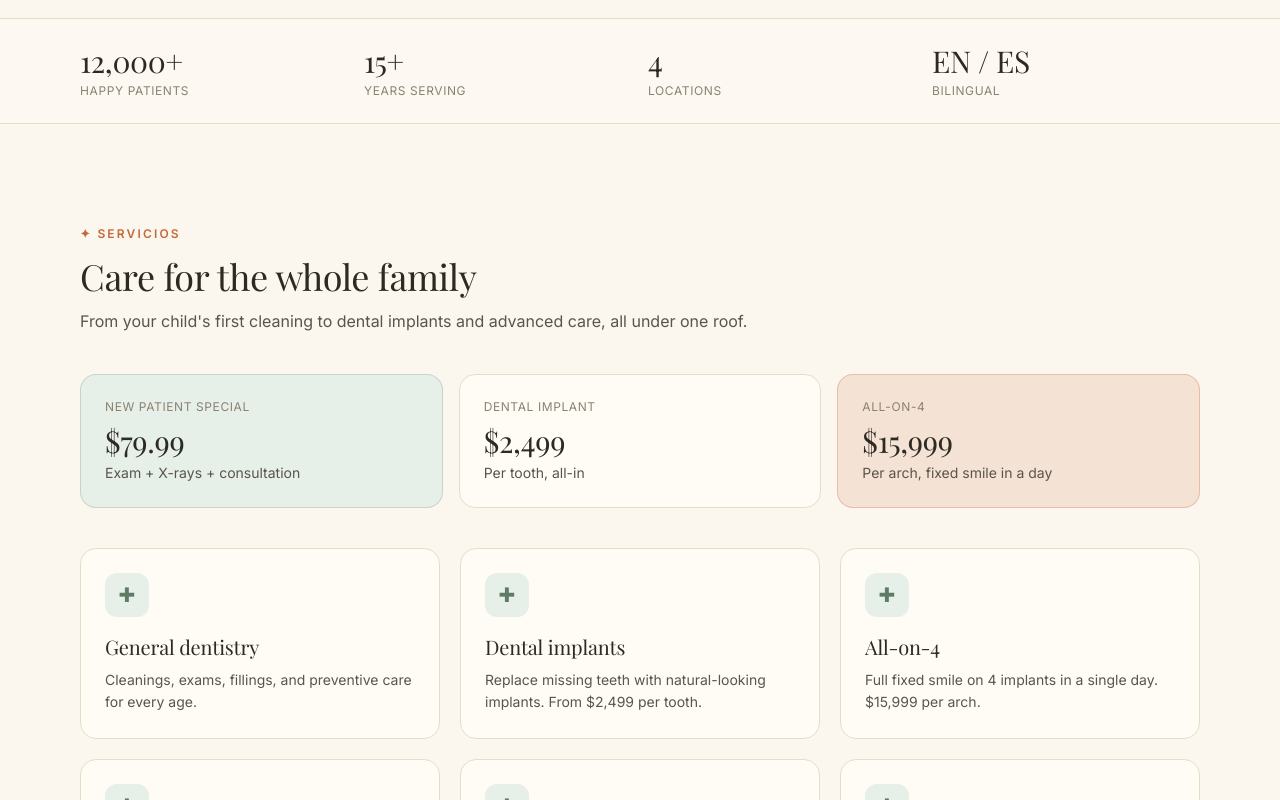
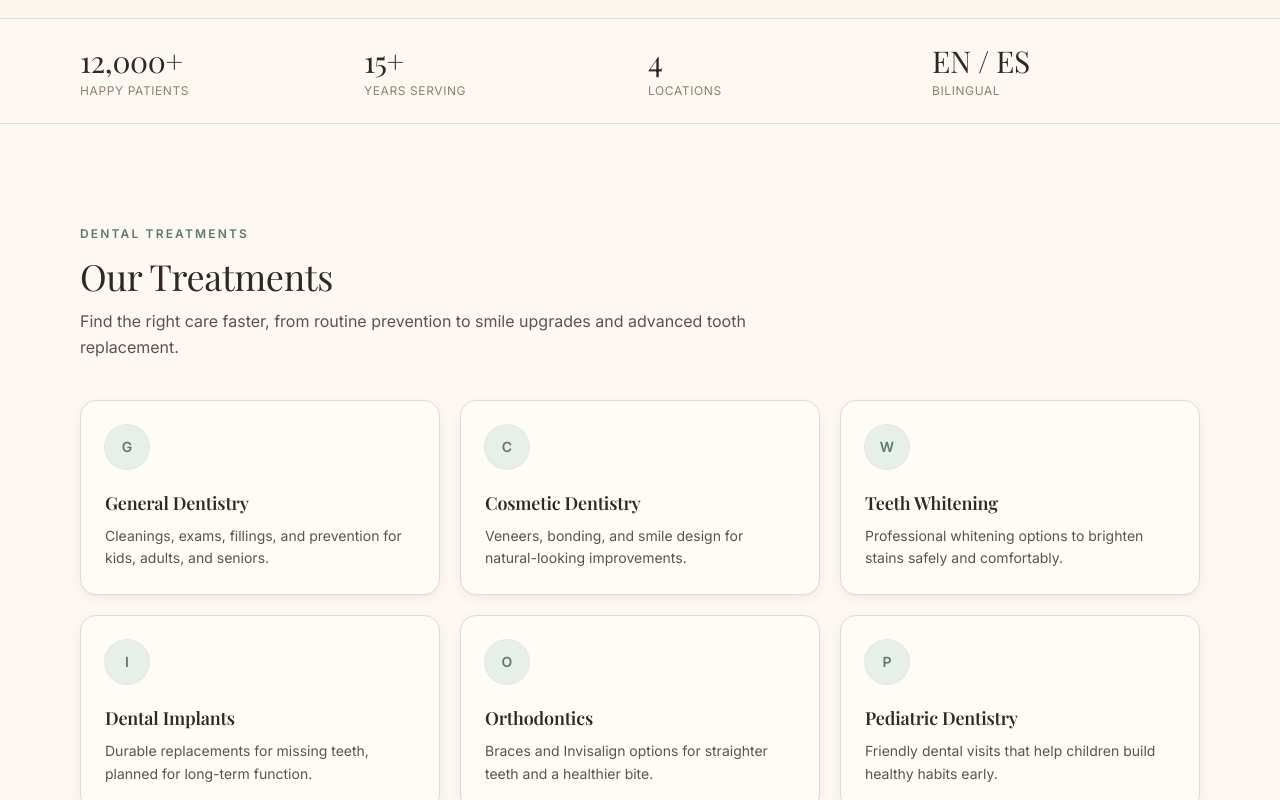
Before and after one commit to Blue-Orchid-Society/sonria-dentista, a Next.js app: page /en in a window 1280 px wide. Shown: the part 840-1640 px from the top of the page. Built offline with nearby package versions, Linux system fonts and the light colour scheme; a web font is replaced by a local one.

Commit message:
feat: Issue: Add Dental Treatments Section (Card Layout) to Landing Page We ne

```diff
--- a/app/[locale]/page.tsx
+++ b/app/[locale]/page.tsx
@@ -1,10 +1,90 @@
 import { Hero } from "@/components/sections/Hero";
+import { TreatmentsSection } from "@/components/sections/TreatmentsSection";
 import { ServicesGrid } from "@/components/sections/ServicesGrid";
 import { LocationsGrid } from "@/components/sections/LocationsGrid";
 import { MeetTheDoctor } from "@/components/sections/MeetTheDoctor";
 import { TestimonialsSection } from "@/components/sections/TestimonialsSection";
 import { ContactCTA } from "@/components/sections/ContactCTA";
 import { getSite } from "@/lib/content";
+
+const treatments = {
+  en: {
+    eyebrow: "Dental treatments",
+    heading: "Our Treatments",
+    subheading:
+      "Find the right care faster, from routine prevention to smile upgrades and advanced tooth replacement.",
+    items: [
+      {
+        marker: "G",
+        name: "General Dentistry",
+        description: "Cleanings, exams, fillings, and prevention for kids, adults, and seniors.",
+      },
+      {
+        marker: "C",
+        name: "Cosmetic Dentistry",
+        description: "Veneers, bonding, and smile design for natural-looking improvements.",
+      },
+      {
+        marker: "W",
+        name: "Teeth Whitening",
+        description: "Professional whitening options to brighten stains safely and comfortably.",
+      },
+      {
+        marker: "I",
+        name: "Dental Implants",
+        description: "Durable replacements for missing teeth, planned for long-term function.",
+      },
+      {
+        marker: "O",
+        name: "Orthodontics",
+        description: "Braces and Invisalign options for straighter teeth and a healthier bite.",
+      },
+      {
+        marker: "P",
+        name: "Pediatric Dentistry",
+        description: "Friendly dental visits that help children build healthy habits early.",
+      },
+    ],
+  },
+  es: {
+    eyebrow: "Tratamientos dentales",
+    heading: "Nuestros tratamientos",
+    subheading:
+      "Encuentra el cuidado adecuado, desde prevencion de rutina hasta mejoras esteticas y reemplazo dental avanzado.",
+    items: [
+      {
+        marker: "G",
+        name: "Odontologia general",
+        description: "Limpiezas, examenes, empastes y prevencion para ninos, adultos y mayores.",
+      },
+      {
+        marker: "C",
+        name: "Cosmetica dental",
+        description: "Carillas, bonding y diseno de sonrisa con resultados naturales.",
+      },
+      {
+        marker: "B",
+        name: "Blanqueamiento dental",
+        description: "Opciones profesionales para aclarar manchas de forma segura y comoda.",
+      },
+      {
+        marker: "I",
+        name: "Implantes dentales",
+        description: "Reemplazos duraderos para dientes perdidos, planeados para funcionar a largo plazo.",
+      },
+      {
+        marker: "O",
+        name: "Ortodoncia",
+        description: "Frenos e Invisalign para alinear dientes y mejorar la mordida.",
+      },
+      {
+        marker: "P",
+        name: "Odontologia pediatrica",
+        description: "Visitas amables para que los ninos formen buenos habitos desde temprano.",
+      },
+    ],
+  },
+} as const;
 
 const testimonials = {
   en: {
@@ -70,6 +150,7 @@ export default async function HomePage({
   const site = await getSite(locale as "en" | "es");
   const isEs = locale === "es";
   const doctorHeading = isEs ? "Conoce a tu equipo" : "Meet your team";
+  const treatmentContent = isEs ? treatments.es : treatments.en;
   const testimonialContent = isEs ? testimonials.es : testimonials.en;
 
   return (
@@ -84,6 +165,12 @@ export default async function HomePage({
         imageAlt={site.hero.imageAlt}
         trustSignals={site.hero.trustSignals}
         bilingualNote={site.contactCTA.bilingualNote}
+      />
+      <TreatmentsSection
+        eyebrow={treatmentContent.eyebrow}
+        heading={treatmentContent.heading}
+        subheading={treatmentContent.subheading}
+        treatments={treatmentContent.items}
       />
       <ServicesGrid
         heading={site.services.heading}
--- /dev/null
+++ b/components/sections/TreatmentsSection.tsx
@@ -0,0 +1,51 @@
+type Treatment = {
+  name: string;
+  description: string;
+  marker?: string;
+};
+
+type Props = {
+  eyebrow: string;
+  heading: string;
+  subheading: string;
+  treatments: ReadonlyArray<Treatment>;
+};
+
+function TreatmentCard({ treatment }: { treatment: Treatment }) {
+  return (
+    <article className="group h-full rounded-2xl border border-border-soft bg-card p-6 shadow-warm transition hover:-translate-y-0.5 hover:border-sage/50 hover:shadow-warm-lg">
+      <div className="flex h-full flex-col">
+        <div
+          aria-hidden
+          className="grid h-11 w-11 place-items-center rounded-full bg-sage-soft text-sm font-semibold text-sage-deep ring-1 ring-sage/20 transition group-hover:bg-sage group-hover:text-white"
+        >
+          {treatment.marker ?? treatment.name.charAt(0)}
+        </div>
+        <h3 className="mt-5 text-lg font-semibold text-foreground">{treatment.name}</h3>
+        <p className="mt-2 text-sm leading-relaxed text-muted">{treatment.description}</p>
+      </div>
+    </article>
+  );
+}
+
+export function TreatmentsSection({ eyebrow, heading, subheading, treatments }: Props) {
+  return (
+    <section className="py-20 md:py-24 bg-card/55 border-b border-border-soft">
+      <div className="mx-auto max-w-6xl px-4">
+        <div className="max-w-2xl">
+          <span className="text-xs uppercase tracking-[0.18em] text-sage-deep font-semibold">
+            {eyebrow}
+          </span>
+          <h2 className="mt-3 font-display text-3xl md:text-4xl text-foreground">{heading}</h2>
+          <p className="mt-3 text-muted leading-relaxed">{subheading}</p>
+        </div>
+
+        <div className="mt-10 grid gap-5 sm:grid-cols-2 lg:grid-cols-3">
+          {treatments.map((treatment) => (
+            <TreatmentCard key={treatment.name} treatment={treatment} />
+          ))}
+        </div>
+      </div>
+    </section>
+  );
+}
```
